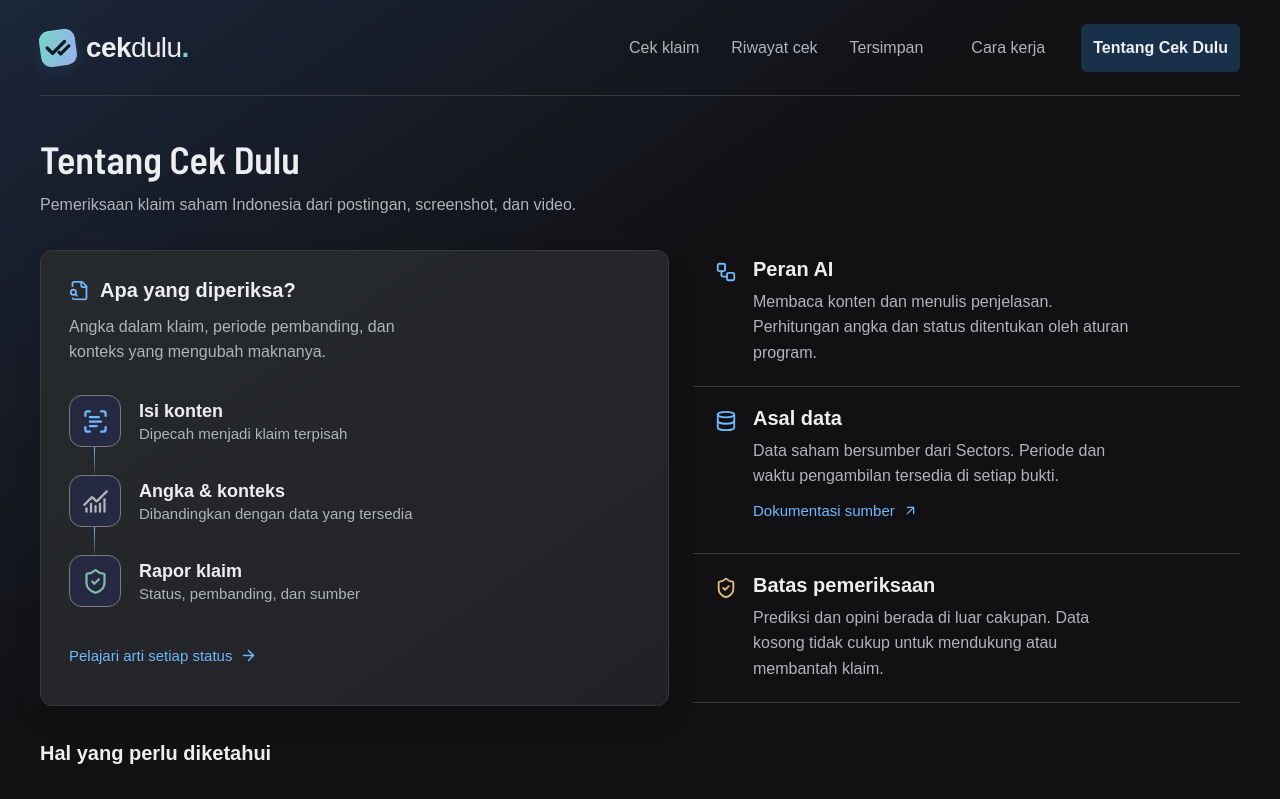
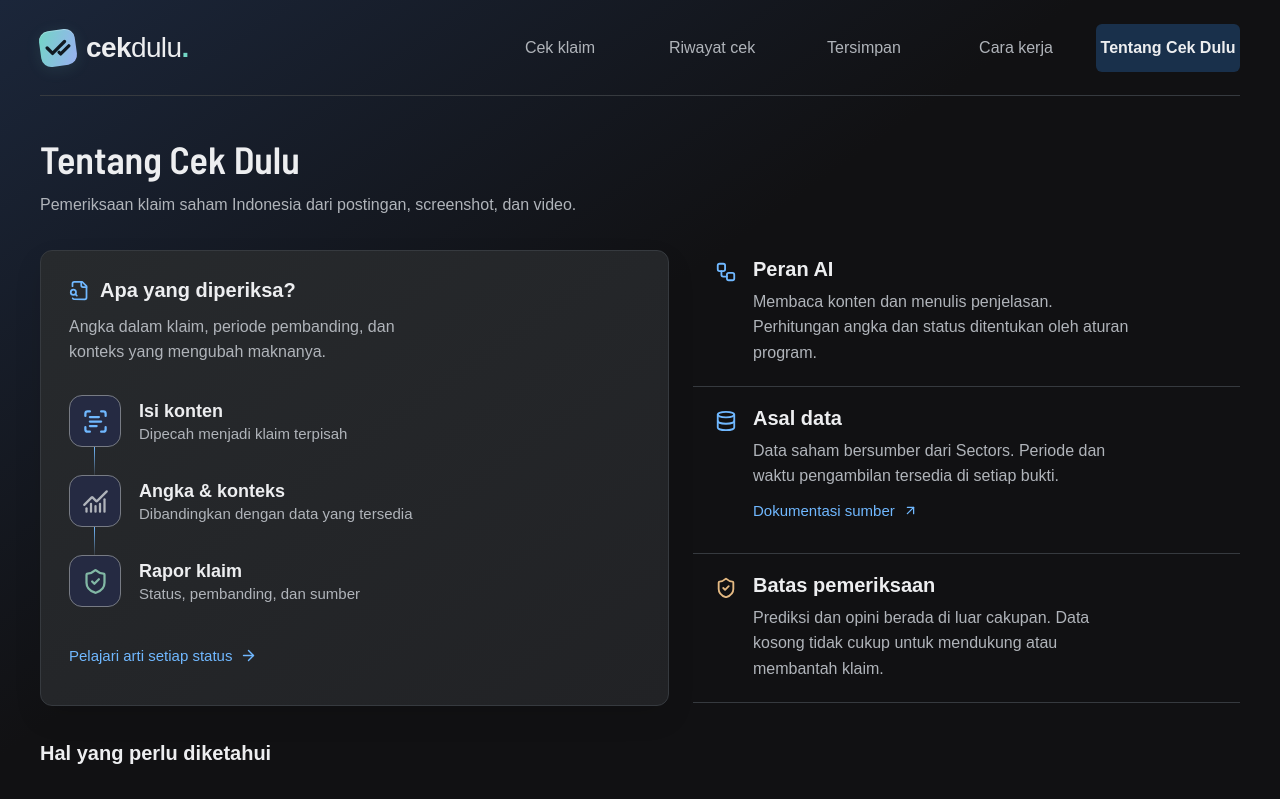
Before and after one commit to pepayaz/KataMenangMauAwan, a Next.js app in the folder apps/web/: page /about in a window 1280 px wide. Shown: the top 799 px of the page. Built offline with nearby package versions, Linux system fonts and the light colour scheme; a web font is replaced by a local one.

Commit message:
fix: align navigation and media steps and remove claim numbering

```diff
--- a/apps/web/components/check-report.tsx
+++ b/apps/web/components/check-report.tsx
@@ -23,14 +23,14 @@
   return <>
     <div className="report-summary"><div>{item.demo && <span className="eyebrow">Demo fixture offline</span>}<strong>{tickers.join(' / ') || (failure ? 'Ekstraksi belum selesai' : 'Belum ada klaim')}<span>{result.verdicts.length} klaim diperiksa</span></strong></div><p>{failure ? 'Belum ada kesimpulan pemeriksaan.' : item.demo ? 'Angka contoh bukan data pasar terkini.' : 'Berdasarkan data dan periode yang tersedia.'}</p></div>
     {!result.verdicts.length && <div className="empty-report" role="status"><FileSearch size={26} /><div><h3>{failure ? 'Klaim belum dapat diperiksa.' : result.claims.length === 0 ? 'Belum ada klaim yang bisa diperiksa.' : 'Pemeriksaan membutuhkan informasi tambahan.'}</h3><p>{failure ? `${failure.message} Klaim belum diperiksa; tidak ada kesimpulan tentang isi konten.` : result.claims.length === 0 ? 'Sertakan pernyataan saham, angka, atau periode. Judul, daftar ticker, dan pertanyaan saja belum cukup.' : 'Lihat pilihan saham atau jejak pemeriksaan untuk mengetahui data yang belum tersedia.'}</p></div></div>}
-    {result.verdicts.map((verdict, index) => {
+    {result.verdicts.map(verdict => {
       const claim = result.claims.find(claim => claim.claimId === verdict.claimId);
       const evidence = result.evidence.filter(record => verdict.evidenceIds.includes(record.evidenceId));
       const asserted = claim?.asserted;
       const comparison = comparisonFor(claim, verdict);
       const quote = claim ? normalizedText.slice(claim.span[0], claim.span[1]) : item.text;
       return <article className={`report-card report-${verdict.verdict}`} key={verdict.claimId}>
-        <div className="claim-card-header"><span><span className="claim-index">{String(index + 1).padStart(2, '0')}</span><b>{claim?.ticker}</b><span className="claim-type">{claim ? typeLabels[claim.type] : 'Klaim'}</span></span></div>
+        <div className="claim-card-header"><span><b>{claim?.ticker}</b><span className="claim-type">{claim ? typeLabels[claim.type] : 'Klaim'}</span></span></div>
         <div className="report-main">
           <div className="claim-conclusion"><VerdictBadge verdict={verdict.verdict} /><ul className="verdict-signals">{verdictSignals[verdict.verdict].map((signal, signalIndex) => <li key={signal}>{verdict.verdict === 'misleading' && signalIndex === 1 ? <TriangleAlert size={15} /> : verdict.verdict === 'supported' || verdict.verdict === 'misleading' ? <Check size={15} /> : <Minus size={15} />}{signal}</li>)}</ul></div>
           <blockquote>“{quote || item.text}”</blockquote>
--- a/apps/web/styles/expressive.css
+++ b/apps/web/styles/expressive.css
@@ -55,7 +55,6 @@
 .report-main { padding:24px; }
 .report-main blockquote { font-family:var(--font-ui); font-size:22px; font-weight:600; line-height:1.4; margin:20px 0; }
 .claim-card-header { grid-column:auto; }
-.claim-index { font-size:14px; color:var(--muted); }
 .claim-conclusion .verdict { box-shadow:none; border-radius:6px; }
 .verdict-signals { font-size:14px; }
 .report-evidence { border:0; border-top:1px solid var(--line); background:none; padding:20px 0; }
@@ -82,12 +81,13 @@
 .verdict-refuted { color:var(--danger); background:#2d2020; }
 .site-footer::before { display:none; }
 @media(min-width:1024px) {
-  .sidebar { position:static; inset:auto; width:min(calc(100% - 64px),1200px); height:96px; margin:0 auto; padding:0; flex-direction:row; align-items:center; gap:24px; border:0; border-bottom:1px solid var(--line); background:none; }
+  .sidebar { position:static; inset:auto; width:min(calc(100% - 64px),1200px); height:96px; margin:0 auto; padding:0; flex-direction:row; align-items:center; gap:8px; border:0; border-bottom:1px solid var(--line); background:none; }
   .sidebar .brand { margin:0 auto 0 0; padding:0; }
-  .sidebar nav { display:flex; gap:8px; }
-  .sidebar .nav-item { width:auto; margin:0; padding:12px; font-size:16px; }
+  .sidebar nav { display:contents; }
+  .sidebar .nav-item { width:144px; flex:0 0 144px; justify-content:center; gap:0; text-align:center; white-space:nowrap; margin:0; padding:12px 8px; font-size:16px; }
+  .sidebar .nav-item > span:nth-child(2) { flex:0 1 auto; }
   .sidebar .nav-item svg,.sidebar .nav-count,.nav-divider { display:none; }
-  .sidebar-bottom { margin:0; padding:0; }
+  .sidebar-bottom { display:contents; margin:0; padding:0; }
   .main-shell { margin-left:0; }
   .topbar { display:none; }
   main { max-width:1264px; padding-inline:32px; }
--- a/apps/web/styles/integration.css
+++ b/apps/web/styles/integration.css
@@ -38,8 +38,8 @@
 .input-review details { border-top: 1px solid var(--line); margin-top: 12px; }
 .input-review summary, .media-setup > summary { cursor: pointer; min-height: 44px; padding-block: 12px; font-size: 14px; color: var(--accent); }
 .input-review summary span { margin-left: 6px; color: var(--muted); }
-.media-steps { display: flex; gap: 12px; padding: 0 0 18px; margin: 0; list-style: none; border-bottom: 1px solid var(--line); }
-.media-steps li { display: flex; align-items: center; gap: 7px; flex: 1; font-size: 14px; color: var(--subtle); }
+.media-steps { display: grid; grid-template-columns: repeat(3, minmax(0, 1fr)); gap: 12px; padding: 0 0 18px; margin: 0; list-style: none; border-bottom: 1px solid var(--line); }
+.media-steps li { display: flex; align-items: center; justify-content: center; gap: 7px; min-width: 0; font-size: 14px; color: var(--subtle); }
 .media-steps li > span { display: grid; place-items: center; flex-shrink: 0; width: 24px; height: 24px; border: 1px solid var(--line-bright); border-radius: 50%; font-size: 14px; }
 .media-steps .is-current { color: var(--ink); }
 .media-steps .is-current > span { border-color: var(--accent); color: var(--accent); }
@@ -73,8 +73,7 @@
   .integration-controls { margin-inline: 18px; }
   .ticker-choice, .input-origin, .input-review { margin-inline: 18px; }
   .media-steps { gap: 8px; }
-  .media-steps li { flex-direction: column; align-items: flex-start; gap: 6px; font-size: 14px; }
-  .media-steps li { flex-direction: row; align-items: center; }
+  .media-steps li { gap: 6px; font-size: 14px; }
   .input-numbers { margin-inline: 18px; }
   .media-capabilities { flex-wrap: wrap; }
   .media-capabilities details { text-align: left; }
--- a/apps/web/styles/styles.css
+++ b/apps/web/styles/styles.css
@@ -124,7 +124,6 @@
 .claim-card-header { grid-column: 1/-1; display: flex; justify-content: space-between; align-items: center; gap: 14px; border-bottom: 1px solid var(--line); padding: 18px 24px; background: var(--surface-raised); }
 .claim-card-header > span { display: flex; align-items: center; gap: 12px; }
 .claim-card-header b { font-family: var(--font-data); font-weight: 400; font-size: 14px; }
-.claim-index { font-family: var(--font-data); color: var(--subtle); font-size: 14px; }
 .claim-type { font-size: 14px; color: var(--subtle); border-left: 1px solid var(--line-bright); padding-left: 12px; }
 .verdict { display: inline-flex; align-items: center; gap: 7px; font-size: 14px; line-height: 1.4; padding: 6px 9px; border: 1px solid currentColor; border-radius: 4px; width: fit-content; }
 .verdict-misleading, .verdict.amber { color: #30220e; background: var(--amber); border-color: var(--amber); }
```
Also changed, not shown: 3 other files (tests, documents, lock files or other folders).
